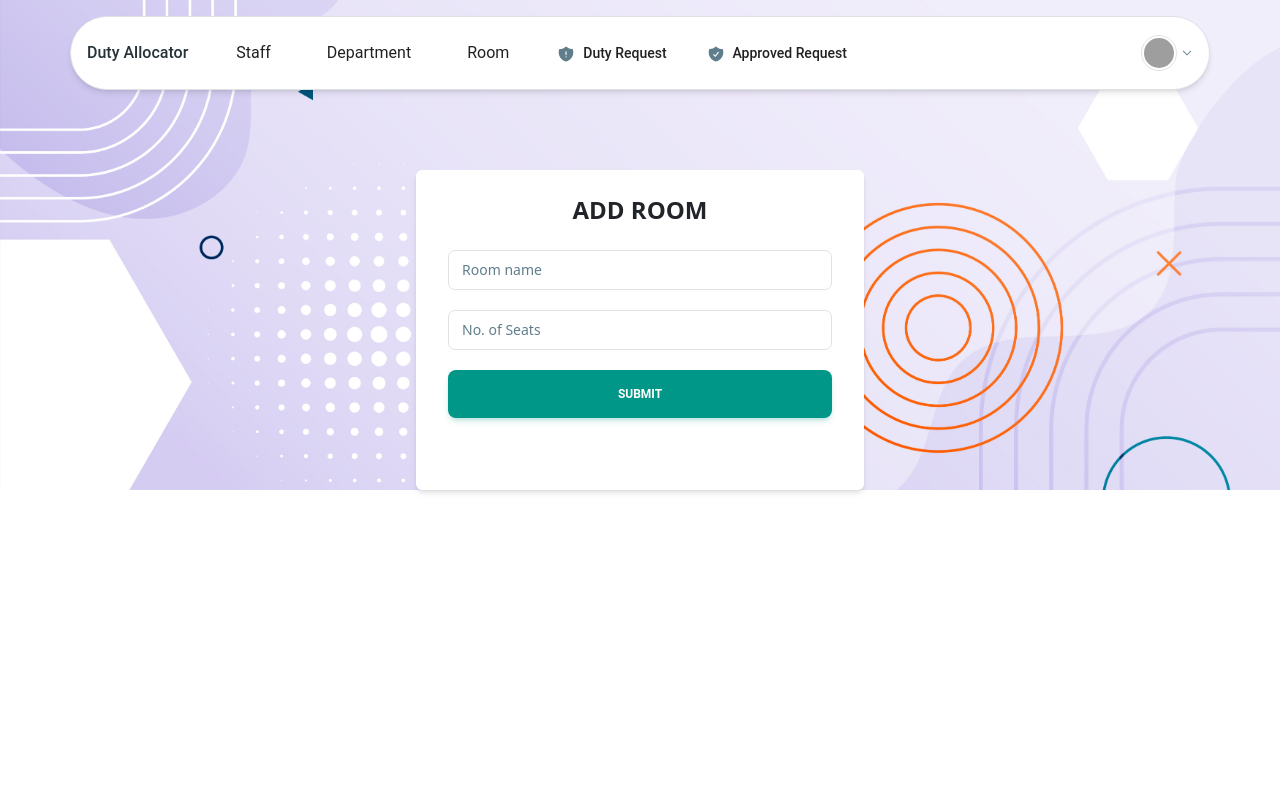
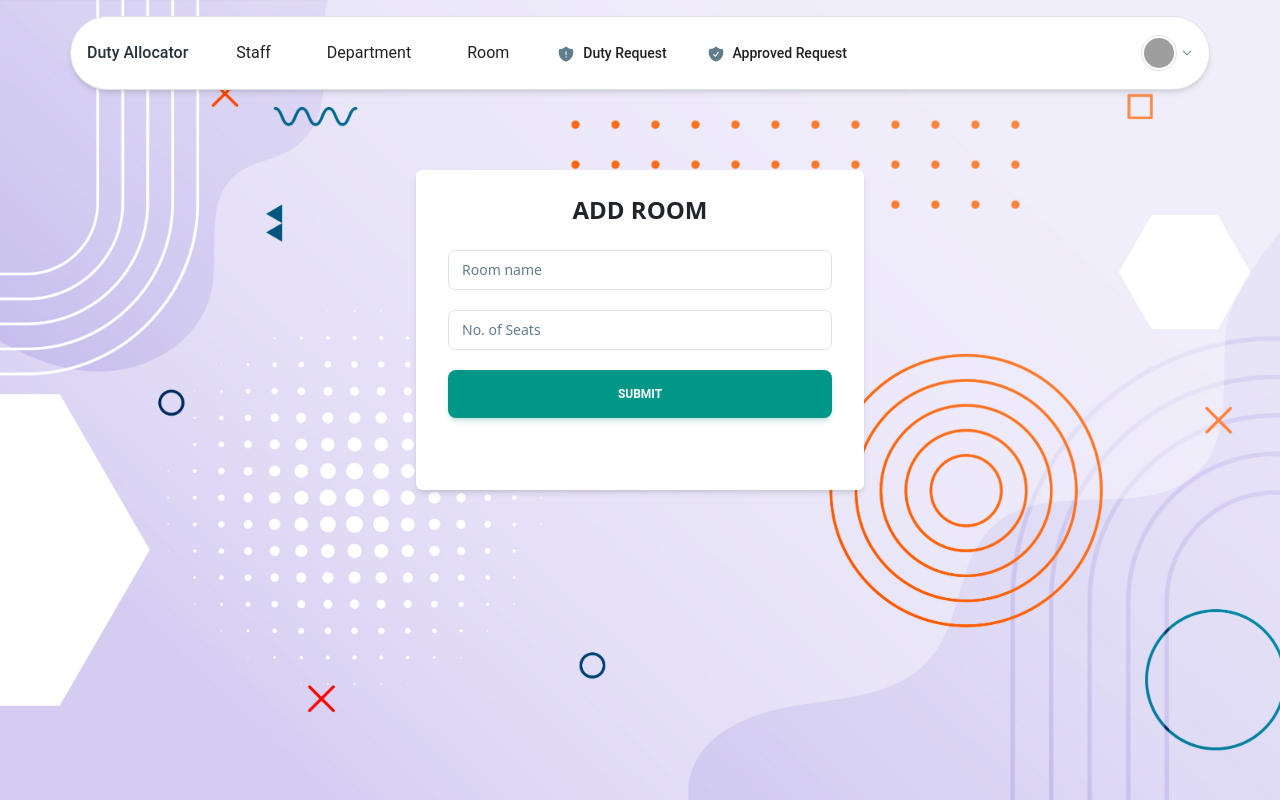
Before and after one commit to beingmusthafa/duty-allocator, a React (Vite) app in the folder client/: page /room/add in a window 1280 px wide. Built offline with nearby package versions, Linux system fonts and the light colour scheme; grey boxes are pictures that could not be loaded.

Commit message:
bg image fix

```diff
--- a/client/src/App.css
+++ b/client/src/App.css
@@ -1,7 +1,3 @@
-body {
-  min-height: 100vh;
-}
-
 .background-image-normal {
   background-image: url("./assets/website-background.jpg");
   background-size: cover;
--- a/client/src/navbar/AdminLayout.jsx
+++ b/client/src/navbar/AdminLayout.jsx
@@ -3,7 +3,7 @@ import { NavbarAdmin } from "./NavbarAdmin";
 
 function AdminLayout({ children }) {
   return (
-    <div className="background-image-normal w-full absolute">
+    <div className="background-image-normal w-full h-screen absolute">
       <NavbarAdmin />
       <div className="container mx-auto px-4">{children}</div>
     </div>
--- a/client/src/navbar/HodLayout.jsx
+++ b/client/src/navbar/HodLayout.jsx
@@ -3,7 +3,7 @@ import { NavbarHod } from "./NavbarHod";
 
 function HodLayout({ children }) {
   return (
-    <div className="background-image-normal w-full absolute">
+    <div className="background-image-normal w-full h-screen absolute">
       <NavbarHod />
       <div className="container mx-auto px-4">{children}</div>
     </div>
```
